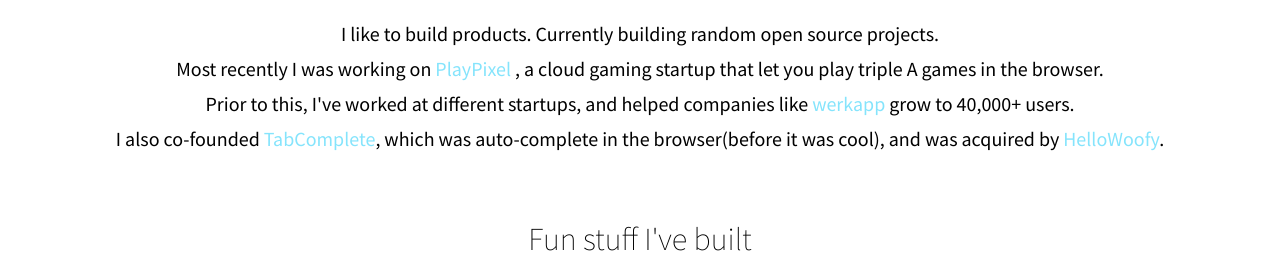
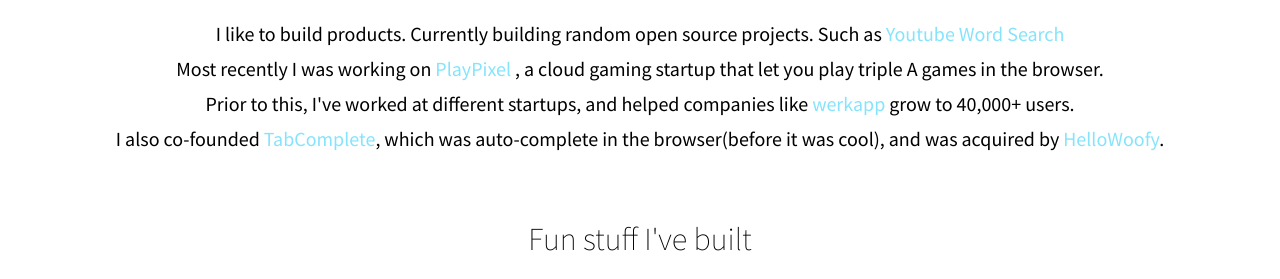
Before and after one commit to moizahmedprojects/moizahmedprojects.github.io, a website: page index.html in a window 1280 px wide. Shown: the part 521-800 px from the top of the page. Drawn offline with nearby package versions, Linux system fonts and the light colour scheme.

Commit message:
Update index.html

```diff
--- a/index.html
+++ b/index.html
@@ -103,7 +103,7 @@
 
     <div class = "about-text">
       <h1 style = "margin-bottom:2%;font-weight:100;">About me</h1>
-      I like to build products. Currently building random open source projects. <br> Most recently I was working on <a target="_blank" class = "links" href = "https://www.loom.com/share/093862efc9ed4be6ad778449a8e3c452"> PlayPixel </a>, a cloud gaming startup that let you play triple A games in the browser. <br>
+      I like to build products. Currently building random open source projects. Such as <a target="_blank" class = "links" href = "https://moizahmedd.github.io/youtubesearch">Youtube Word Search</a>  <br> Most recently I was working on <a target="_blank" class = "links" href = "https://www.loom.com/share/093862efc9ed4be6ad778449a8e3c452"> PlayPixel </a>, a cloud gaming startup that let you play triple A games in the browser. <br>
        Prior to this, I've worked at different startups, and helped companies like <a target="_blank" class = "links" href = "https://werkapp.co">werkapp</a> grow to 40,000+ users. <br>
 I also co-founded <a target="_blank" class = "links" href = "https://www.tabcomplete.app">TabComplete</a>, which was auto-complete in the browser(before it was cool), and was acquired by <a target="_blank" class = "links" href = "https://hellowoofy.com">HelloWoofy</a>. </br>
 
```
